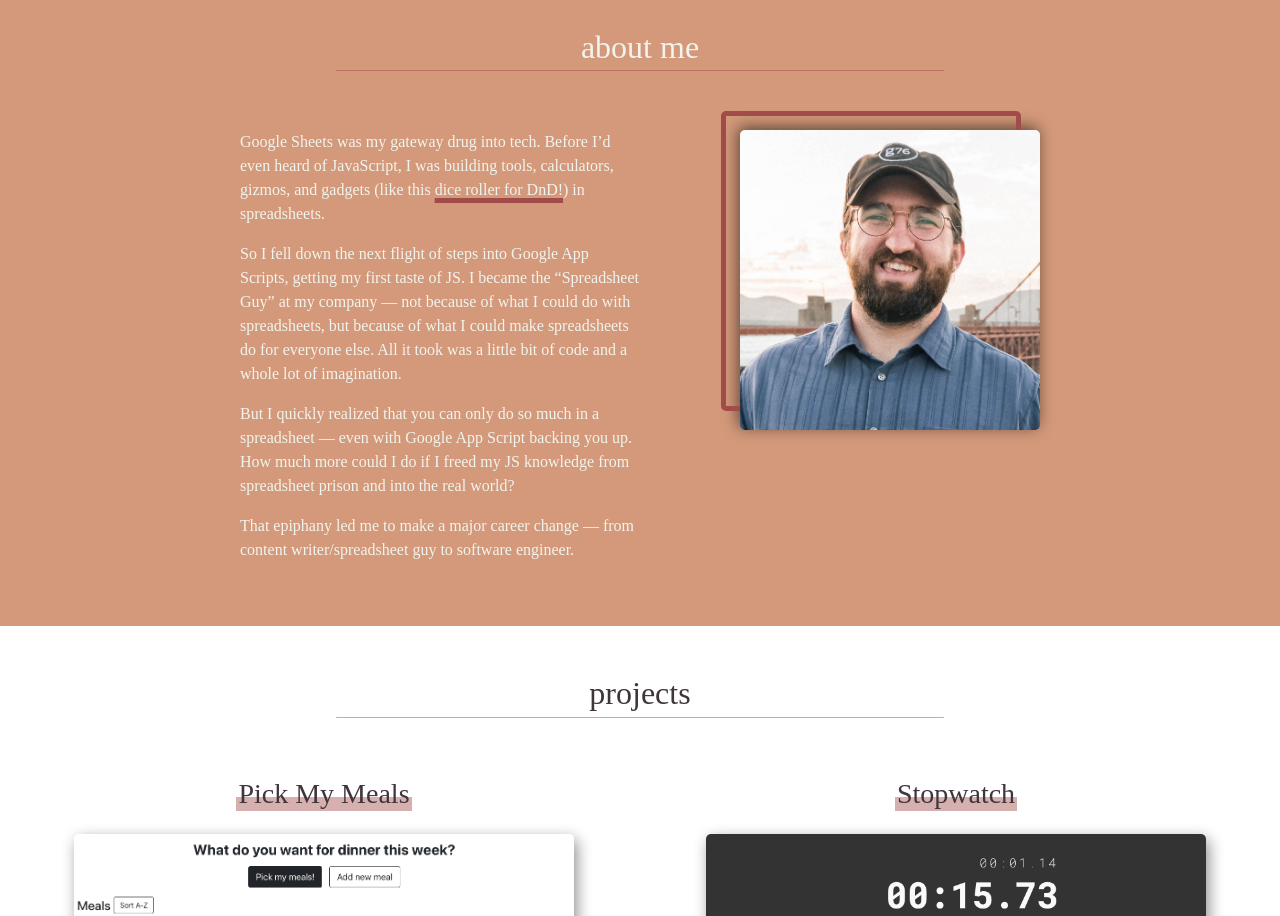
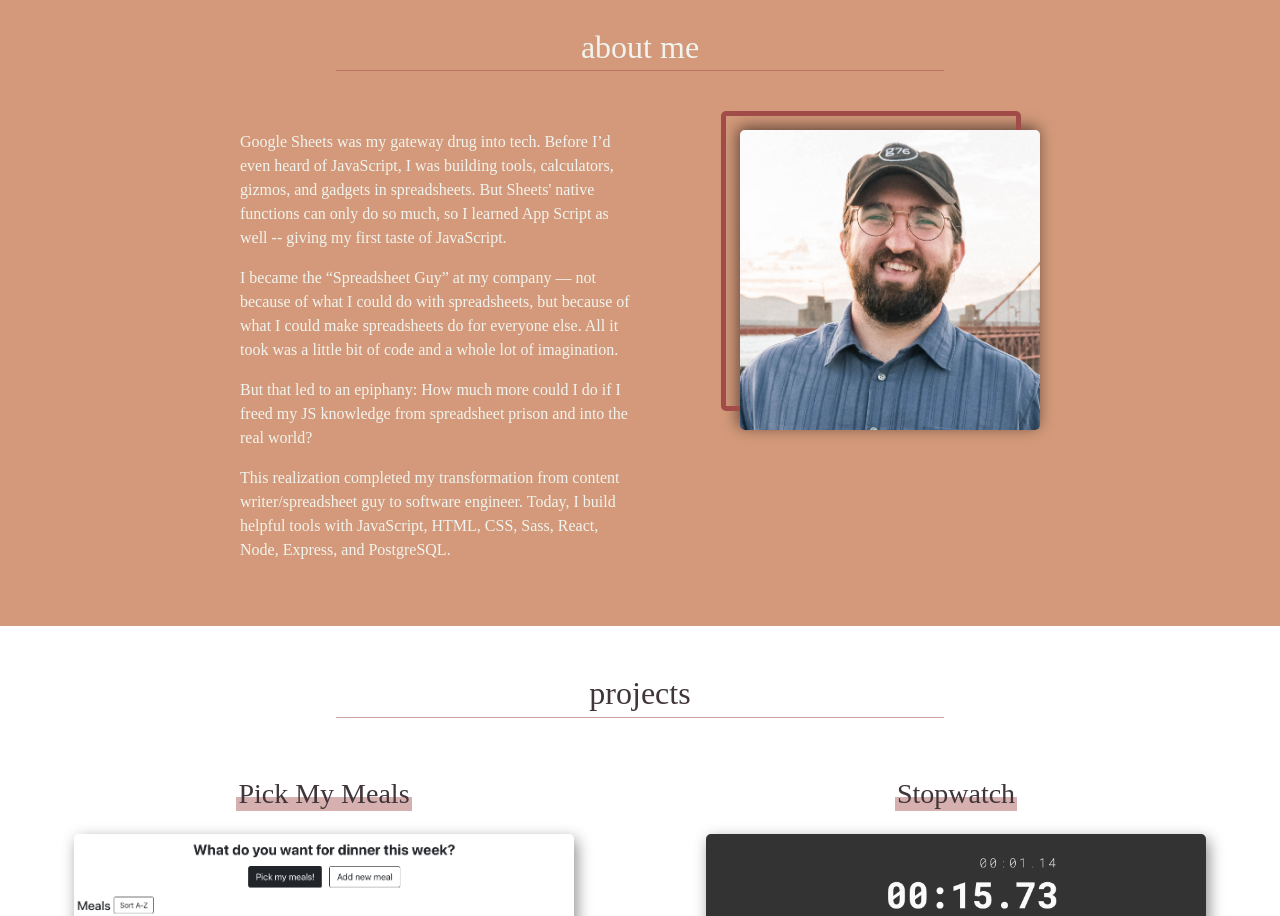
Before and after one commit to trevorwallis13/simple-react-portfolio-template, a React (Create React App) app: page / in a window 1280 px wide. Shown: the part 820-1736 px from the top of the page. Built offline with nearby package versions, Linux system fonts and the light colour scheme.

Commit message:
updated bio

```diff
--- a/src/components/about/AboutSection.js
+++ b/src/components/about/AboutSection.js
@@ -8,10 +8,10 @@ const AboutSection = () => {
         <h2 className="section-header">About me</h2>
         <div className="inner">
           <div className="about-text">
-            <p>Google Sheets was my gateway drug into tech. Before I’d even heard of JavaScript, I was building tools, calculators, gizmos, and gadgets (like this <a href="https://docs.google.com/spreadsheets/d/122xK6FUc5GK7mkftNWDbNx6NNJm9hR72ZPtjwVN372M/edit?usp=sharing">dice roller for DnD!</a>) in spreadsheets.</p>
-            <p>So I fell down the next flight of steps into Google App Scripts, getting my first taste of JS. I became the “Spreadsheet Guy” at my company — not because of what I could do with spreadsheets, but because of what I could make spreadsheets do for everyone else. All it took was a little bit of code and a whole lot of imagination.</p>
-            <p>But I quickly realized that you can only do so much in a spreadsheet — even with Google App Script backing you up. How much more could I do if I freed my JS knowledge from spreadsheet prison and into the real world?</p>
-            <p>That epiphany led me to make a major career change — from content writer/spreadsheet guy to software engineer.</p>
+            <p>Google Sheets was my gateway drug into tech. Before I’d even heard of JavaScript, I was building tools, calculators, gizmos, and gadgets in spreadsheets. But Sheets' native functions can only do so much, so I learned App Script as well -- giving my first taste of JavaScript.</p>
+            <p>I became the “Spreadsheet Guy” at my company — not because of what I could do with spreadsheets, but because of what I could make spreadsheets do for everyone else. All it took was a little bit of code and a whole lot of imagination.</p>
+            <p>But that led to an epiphany: How much more could I do if I freed my JS knowledge from spreadsheet prison and into the real world?</p>
+            <p>This realization completed my transformation from content writer/spreadsheet guy to software engineer. Today, I build helpful tools with JavaScript, HTML, CSS, Sass, React, Node, Express, and PostgreSQL.</p>
           </div>
           <div className="img-container">
             <div className="shadow-outline">
```
